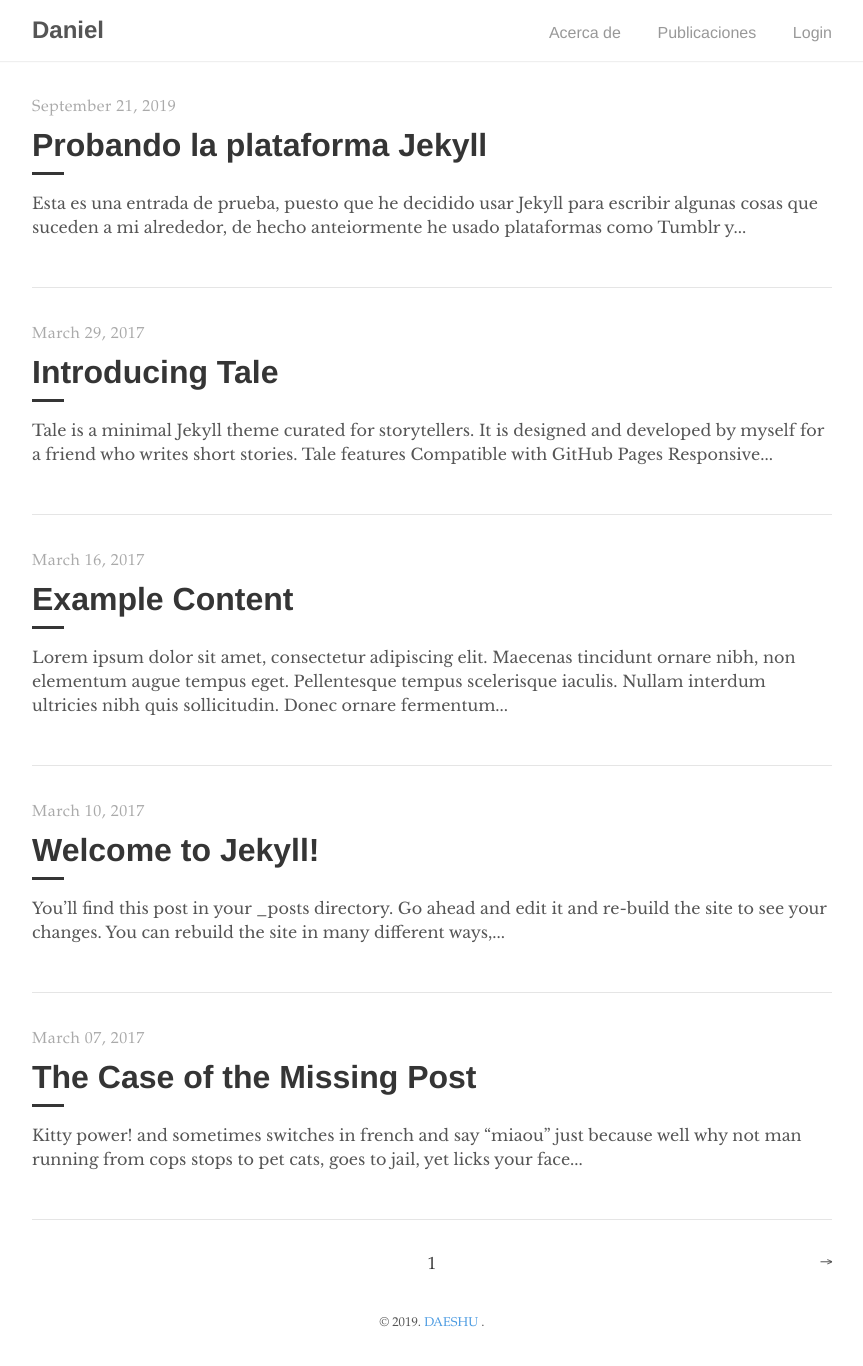
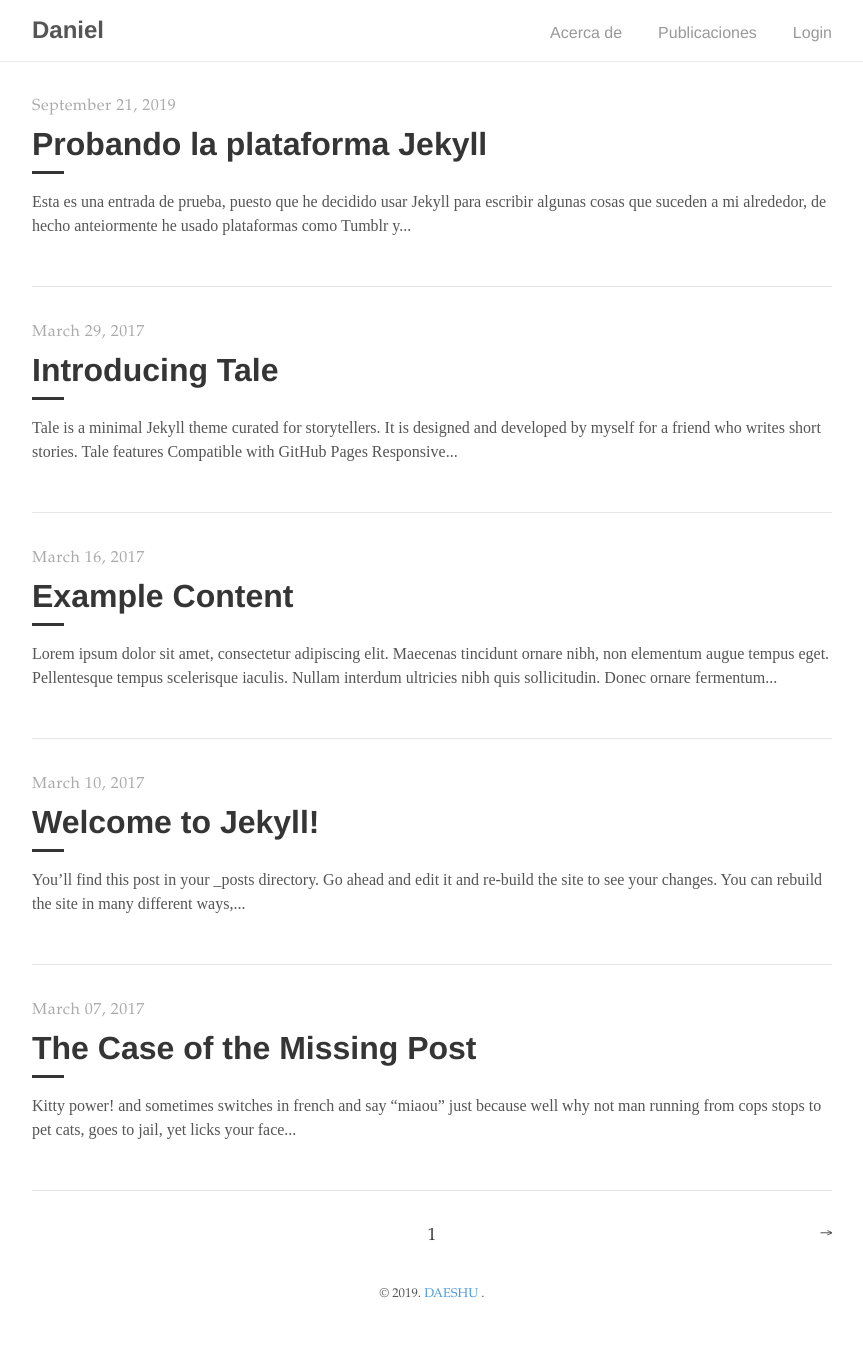
Before and after one commit to daeshu/tl, a Jekyll site: the page built from index.html, in a window 1280 px wide. Shown: the whole page, without its empty margins (208-1071 px from the left). Built offline with Jekyll 4.4.1, drawn with Linux system fonts in a browser that asks for light colours; the list of posts is cut into pages by our own code; after the commit the page ends 1337 px from its top, so only the background shows below that.

Commit message:
Update head.html

```diff
--- a/_includes/head.html
+++ b/_includes/head.html
@@ -6,7 +6,7 @@
 
   <!-- CSS -->
   <link rel="stylesheet" href="{{ "/assets/main.css" | relative_url }}">
-  <link rel="stylesheet" href="https://fonts.googleapis.com/css?family=Libre+Baskerville:400,400i,700">
+  <link rel="stylesheet" href="https://fonts.googleapis.com/css?family=EB+Garamond:400,500">
 
   <!-- Favicon -->
   <link rel="icon" type="image/png" sizes="32x32" href="{{ "/assets/favicon-32x32.png" | relative_url }}">
```
